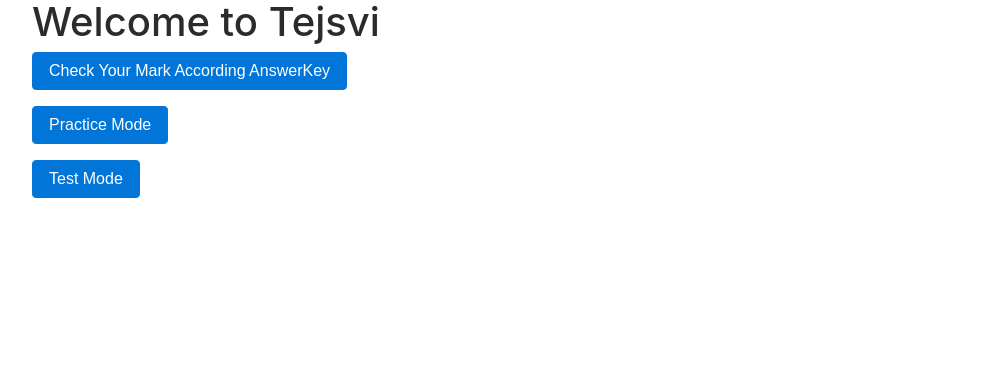
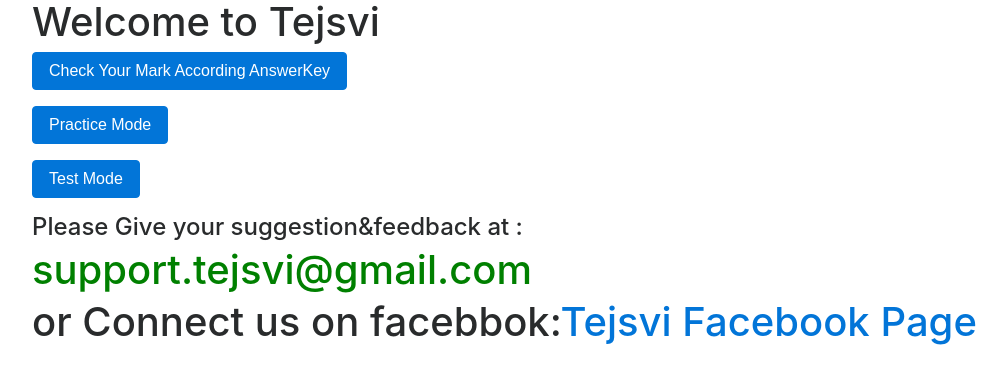
Before and after one commit to docostar/edudoco, a Flask app: page / in a window 1280 px wide. Shown: the top 384 px of the page, without its empty margins (53-1060 px from the left). Run offline with Flask 2, Linux system fonts and the light colour scheme; parts of the project's set-up code (start-up, migrations or seed data) failed here and were passed over; some libraries are stand-ins or nearby versions.

Commit message:
Footer added on Index page

```diff
--- a/templates/index.html
+++ b/templates/index.html
@@ -1,7 +1,7 @@
 {% extends "layout.html" %}
 
 {% block title %}
-    Question Type
+    Welcome to Tejsvi: Everyone is Unique
 {% endblock %}
 
 {% block body %}
@@ -23,4 +23,7 @@
             <button class="btn btn-primary">Test Mode</button>
         </div>
       </form>
+      <footer><h4>Please Give your suggestion&feedback at :<h4><H1 style="color:green"> support.tejsvi@gmail.com</H1>
+              <h1> or Connect us on facebbok:<a href="https://www.facebook.com/Tejsvi-111413263535849">Tejsvi Facebook Page </a> </h1>
+      </footer>
 {% endblock %}
```
